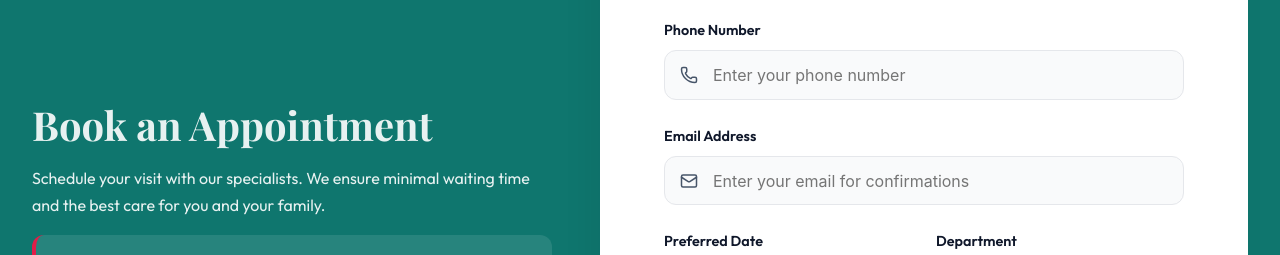
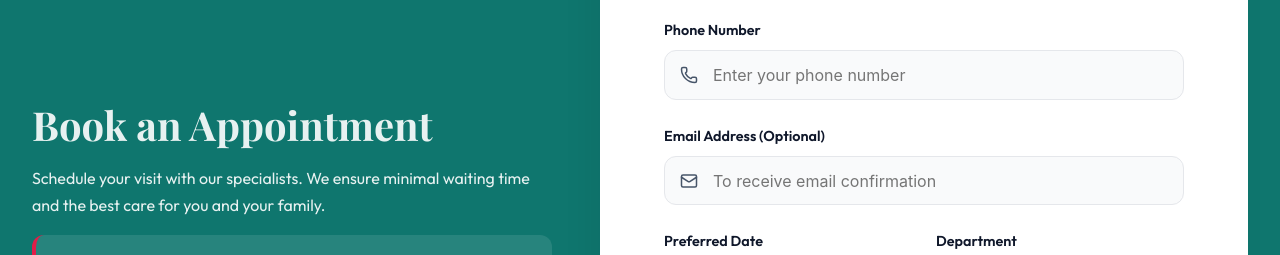
Before and after one commit to jeevankumartekkina/AB_Nursing_Home, a React (Vite) app: page / in a window 1280 px wide. Shown: the part 5680-5935 px from the top of the page. Built offline with nearby package versions, Linux system fonts and the light colour scheme; no server answers; a web font is replaced by a local one.

Commit message:
Made patient email field optional in the appointment form

```diff
--- a/src/components/AppointmentForm/AppointmentForm.jsx
+++ b/src/components/AppointmentForm/AppointmentForm.jsx
@@ -111,10 +111,10 @@ const AppointmentForm = () => {
                 </div>
               </div>
               <div className="form-group">
-                <label>Email Address</label>
+                <label>Email Address (Optional)</label>
                 <div className="input-wrapper">
                   <Mail size={18} className="input-icon" />
-                  <input type="email" name="email" value={formData.email} onChange={handleChange} required placeholder="Enter your email for confirmations" />
+                  <input type="email" name="email" value={formData.email} onChange={handleChange} placeholder="To receive email confirmation" />
                 </div>
               </div>
               <div className="form-grid">
```
